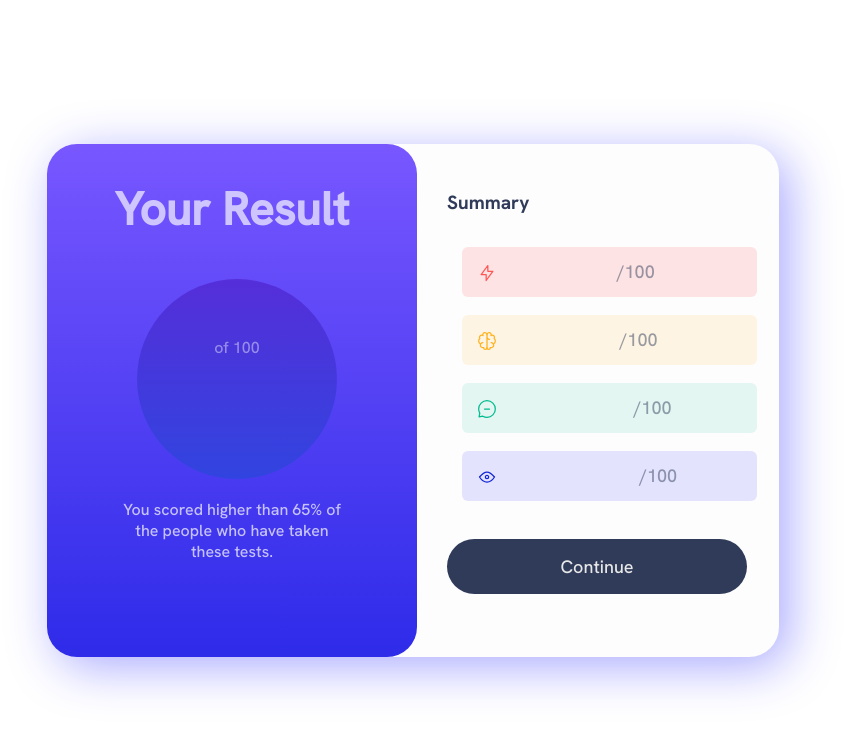
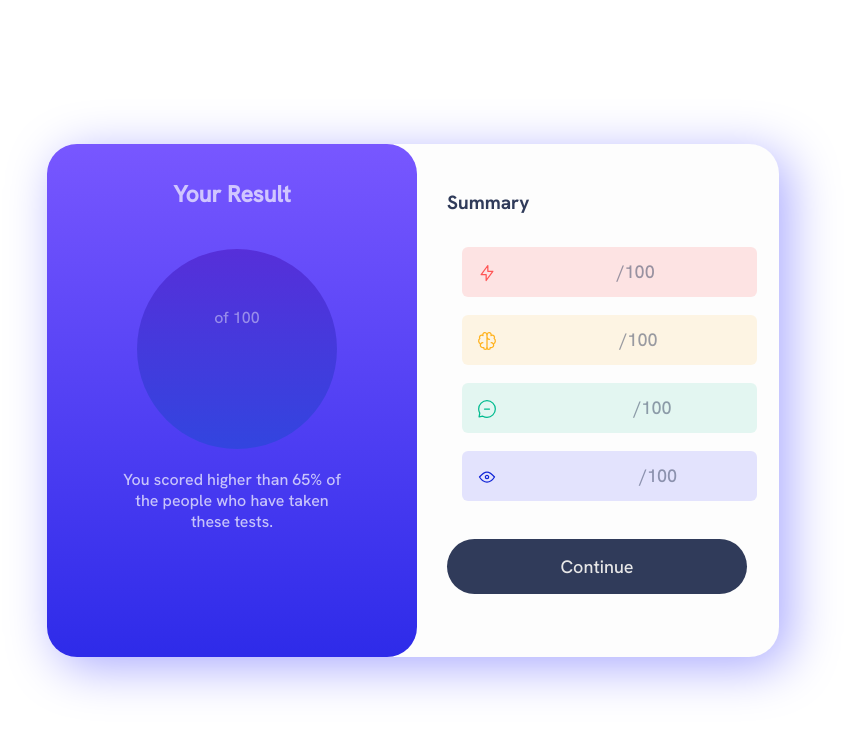
Before and after one commit to PeleaRaul/summary-component-fm, a plain HTML site: page index.html in a window 1280 px wide. Shown: the whole page, without its empty margins (227-1072 px from the left). Drawn offline with Linux system fonts and the light colour scheme.

Commit message:
Update style.css

```diff
--- a/assets/style.css
+++ b/assets/style.css
@@ -80,8 +80,8 @@ body {
 
 /* LEFT PART OF THE CARD */
 
-.h1 {
-font-size: 12px;
+h1 {
+  font-size: 23px;
 }
 .left {
   text-align: center;
```
